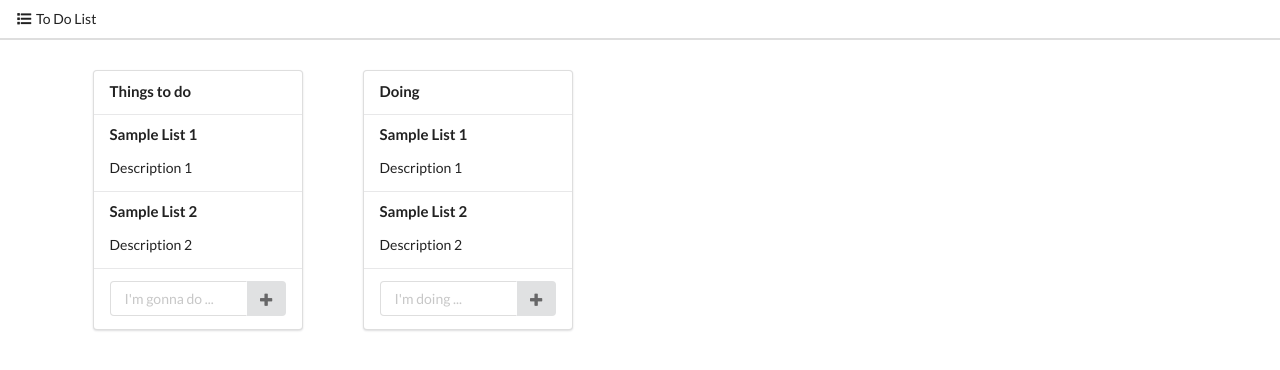
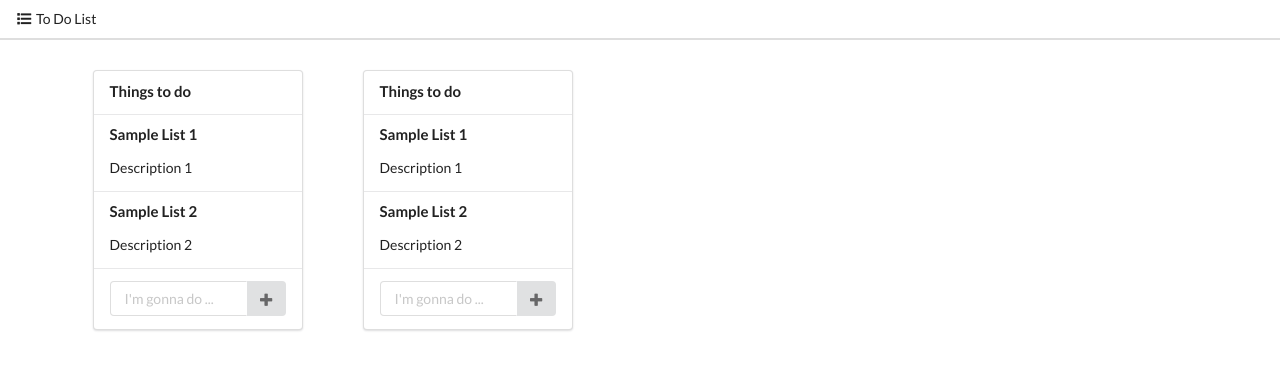
Before and after one commit to hairysonpark/To-Do-List, a React (Create React App) app in the folder project/: page / in a window 1280 px wide. Shown: the top 370 px of the page. Built offline with nearby package versions, Linux system fonts and the light colour scheme.

Commit message:
implemented state in two cards

```diff
--- a/project/src/components/App.js
+++ b/project/src/components/App.js
@@ -1,5 +1,4 @@
 import React from 'react';
-import ReactDOM from 'react-dom';
 
 import Header from './Header';
 import CardGroup from './CardGroup';
--- a/project/src/components/DoingCard.js
+++ b/project/src/components/DoingCard.js
@@ -3,11 +3,18 @@ import React from 'react';
 import '../styles/styles.css';
 
 class DoingCard extends React.Component {
+    state = { inputText: '' }
+
+    onButtonSubmit = (event) => {
+        console.log(this.state.inputText);
+        this.setState({inputText: ''})
+    }
+
     render() {
         return (
             <div className="ui vertical menu customCard">
                 <a className="item">
-                    <h4 className="ui header">Doing</h4>
+                    <h4 className="ui header">Things to do</h4>
                 </a>
                 <a className="item">
                     <h4 className="ui header">Sample List 1</h4>
@@ -19,8 +26,14 @@ class DoingCard extends React.Component {
                 </a>
                 <a className="item">
                     <div className="ui fluid action green input">
-                        <input type="text" placeholder="I'm doing ..."></input>
-                        <button className="ui icon button">
+                        <input
+                            type="text"
+                            placeholder="I'm gonna do ..."
+                            value={this.state.inputText}
+                            onChange={(e) => this.setState({inputText: e.target.value})}
+                            >
+                        </input>
+                        <button className="ui icon button" onClick={this.onButtonSubmit}>
                             <i className="plus icon"></i>
                         </button>
                     </div>
--- a/project/src/components/ToDoCard.js
+++ b/project/src/components/ToDoCard.js
@@ -3,6 +3,13 @@ import React from 'react';
 import '../styles/styles.css';
 
 class ToDoCard extends React.Component {
+    state = { inputText: '' }
+
+    onButtonSubmit = (event) => {
+        console.log(this.state.inputText);
+        this.setState({inputText: ''})
+    }
+
     render() {
         return (
             <div className="ui vertical menu customCard">
@@ -19,8 +26,14 @@ class ToDoCard extends React.Component {
                 </a>
                 <a className="item">
                     <div className="ui fluid action green input">
-                        <input type="text" placeholder="I'm gonna do ..."></input>
-                        <button className="ui icon button">
+                        <input
+                            type="text"
+                            placeholder="I'm gonna do ..."
+                            value={this.state.inputText}
+                            onChange={(e) => this.setState({inputText: e.target.value})}
+                            >
+                        </input>
+                        <button className="ui icon button" onClick={this.onButtonSubmit}>
                             <i className="plus icon"></i>
                         </button>
                     </div>
```
Also changed, not shown: 2 other files (tests, documents, lock files or other folders).
